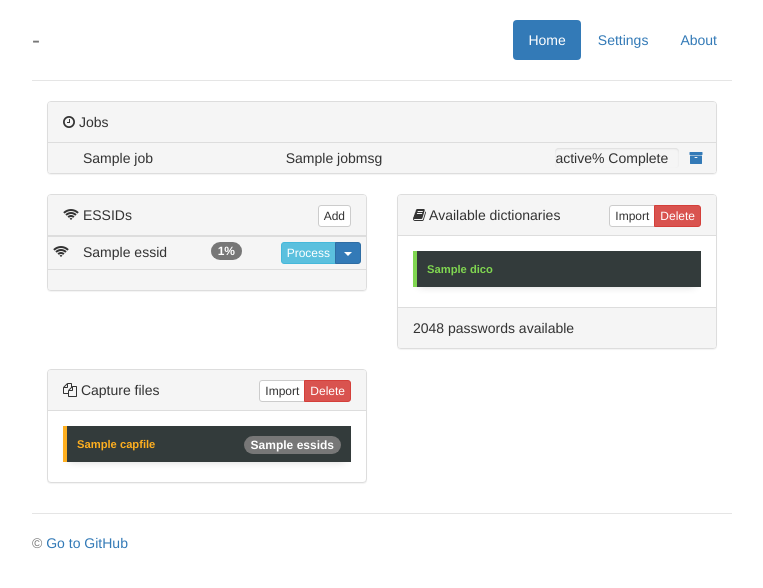
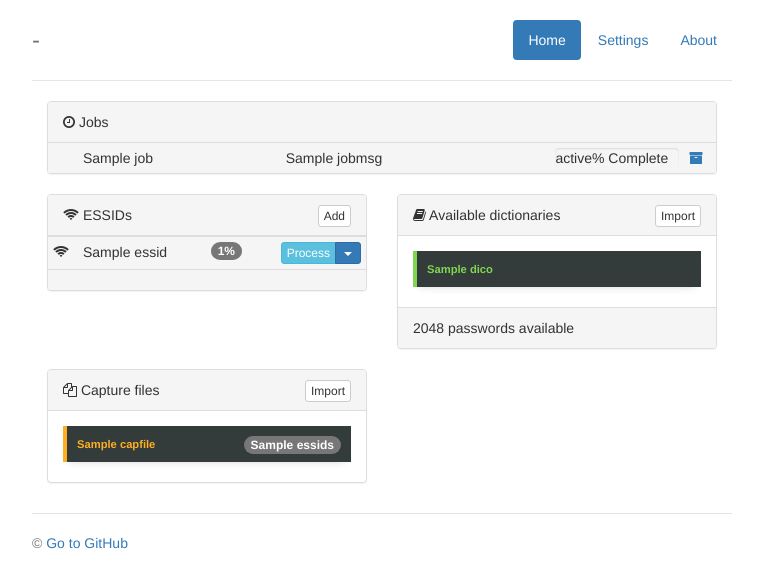
Before and after one commit to gbnk0/pyshake, a Flask app: template templates/home.html in a window 1280 px wide. Shown: the top 588 px of the page, without its empty margins (258-1021 px from the left). Run offline with Flask 2, Linux system fonts and the light colour scheme; the template is opened without the code that fills it: most values are stand-ins (such as "Sample title", 1, 10 or a date in 2020); parts of the project's set-up code (start-up, migrations or seed data) failed here and were passed over; some libraries are stand-ins or nearby versions.

Commit message:
Bug fixes

```diff
--- a/models.py
+++ b/models.py
@@ -1,8 +1,6 @@
 from flask import Flask
 from flask_sqlalchemy import SQLAlchemy
 from config import app, db
-
-
 
 
 class jobs(db.Model):
--- a/templates/home.html
+++ b/templates/home.html
@@ -19,6 +19,8 @@
                                                 <i class="fa fa-wifi" aria-hidden="true"></i>
                                             {% elif job.jobtype == 5%}
                                                 <i class="fa fa-files-o" aria-hidden="true"></i>
+                                            {% elif job.jobtype == 10 %}
+                                                <i class="fa fa-cog" aria-hidden="true"></i>
                                             {% endif %}
                                         </td>
                                         <td>{{job.jobname}}</td>
@@ -76,7 +78,6 @@
                                               <ul class="dropdown-menu">
                                                 <li><a href="#">Crack</a></li>
                                                 <li role="separator" class="divider"></li>
-                                                <li><a href="#">Delete</a></li>
                                               </ul>
                                             </div>
 
@@ -96,7 +97,6 @@
                         <i class="fa fa-book" aria-hidden="true"></i> Available dictionaries
                         <div class="btn-group pull-right">
                             <a href="#" class="btn btn-default btn-xs">Import</a>
-                            <a href="#" class="btn btn-danger btn-xs">Delete</a>
                         </div>
                     </div>
                     <div class="panel-body">
@@ -120,7 +120,6 @@
                         <i class="fa fa-files-o" aria-hidden="true"></i> Capture files
                         <div class="btn-group pull-right">
                             <a data-toggle="modal" data-target="#UploadCapModal"class="btn btn-default btn-xs">Import</a>
-                            <a href="#" class="btn btn-danger btn-xs">Delete</a>
                         </div>
                     </div>
                         <div class="panel-body">
```
